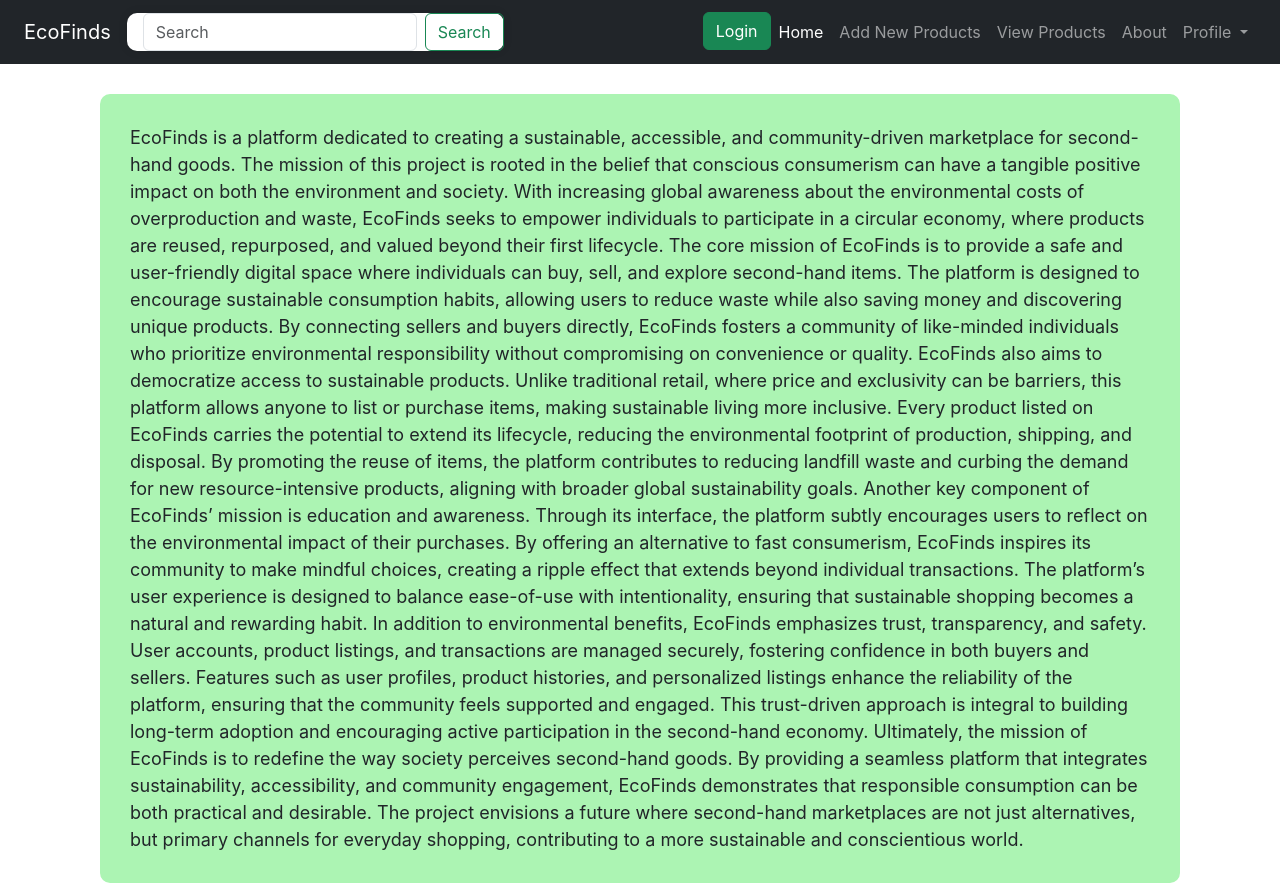
After one commit to Mahima-Koul/EcoFinds, a Flask app: page /about in a window 1280 px wide. The commit adds this page. Run offline with Flask 3, Linux system fonts and the light colour scheme.

Commit message:
final changes

```diff
--- a/app.py
+++ b/app.py
@@ -90,6 +90,13 @@ def add_product():
         return redirect(url_for("view_listings"))
     return render_template("add_product.html")
 
+#-----browsing------
+@app.route("/browse")
+def browse():
+    products = Product.query.filter_by(user_id=session['user_id']).all()
+    return render_template("browse.html", products=products)
+
+
 #-----product listing------
 @app.route("/view-listings")
 def view_listings():
@@ -108,23 +115,15 @@ def account():
     user = User.query.get(session["user_id"])  # fetch current user from DB
     return render_template("account.html", user=user)
 
+@app.route("/about")
+def about():
+    return render_template('about.html')
 
-
-
-
-@app.route("/show_users")
-def show_users():
-    users = User.query.all()
-    output = "<h2>Registered Users:</h2>"
-    for u in users:
-        output += f"<p>ID: {u.id} | Username: {u.username} | Email: {u.email} | Password: {u.password}</p>"
-    return output
-
-@app.route("/show_products")
-def show():
-    prod= Product.query.all()
-    print(prod)
-    return "hello"
+@app.route("/logout")
+def logout():
+    session.clear()
+    flash("Logged out successfully", "success")
+    return redirect(url_for("home"))
 
 
 
--- a/static/style.css
+++ b/static/style.css
@@ -25,20 +25,16 @@ body {
     text-decoration: underline;
 }
 
-/* Reset dropdown items to default Bootstrap colors */
 .dropdown-item {
     color: black;
-    /* text color */
 }
 
 .dropdown-item:hover {
     background-color: #80ED99;
-    /* hover background */
     color: white;
 }
 
 
-/* Buttons */
 button {
     background-color: #22577A;
     color: white;
@@ -52,7 +48,6 @@ button:hover {
     background-color: #22577A;
 }
 
-/* Forms */
 input[type="text"],
 input[type="email"],
 input[type="password"] {
@@ -64,7 +59,6 @@ input[type="password"] {
     border-radius: 5px;
 }
 
-/* Center form */
 form {
     max-width: 400px;
     background-color: white;
@@ -94,3 +88,16 @@ form {
     /* horizontally center content */
     color: white;
 }
+
+article{
+    background-color: rgb(172, 244, 179);
+    padding: 10px;
+    align-items: center;
+    margin-top: 30px;
+    margin-left: 100px;
+    margin-right: 100px;
+    border-radius: 10px;
+    padding: 30px;
+    font-size: large;
+
+}
--- /dev/null
+++ b/templates/about.html
@@ -0,0 +1,107 @@
+<!DOCTYPE html>
+<html lang="en">
+
+<head>
+    <meta charset="UTF-8">
+    <meta name="viewport" content="width=device-width, initial-scale=1.0">
+    <title>Document</title>
+    <link href="https://cdn.jsdelivr.net/npm/bootstrap@5.3.3/dist/css/bootstrap.min.css" rel="stylesheet">
+    <link rel="stylesheet" href="/static/style.css">
+
+</head>
+
+<body>
+    <nav class="navbar navbar-expand-lg navbar-dark bg-dark">
+
+        <div class="container-fluid">
+            <a class="navbar-brand" href="/">EcoFinds</a>
+            <form class="d-flex" role="search">
+                <input class="form-control me-2" type="search" placeholder="Search" aria-label="Search" />
+                <button class="btn btn-outline-success" type="submit">Search</button>
+            </form>
+            <button class="navbar-toggler" type="button" data-bs-toggle="collapse"
+                data-bs-target="#navbarSupportedContent" aria-controls="navbarSupportedContent" aria-expanded="false"
+                aria-label="Toggle navigation">
+                <span class="navbar-toggler-icon"></span>
+            </button>
+            <div class="collapse navbar-collapse" id="navbarSupportedContent">
+                <ul class="navbar-nav ms-auto mb-2 mb-lg-0">
+                    <li class="nav-item">
+                        <a class="btn btn-success ms-2" href="/login">Login</a>
+                    </li>
+
+                    <li class="nav-item">
+                        <a class="nav-link active" aria-current="page" href="#">Home</a>
+                    </li>
+                    <li class="nav-item">
+                        <a class="nav-link" href="/add-product">Add New Products</a>
+                    </li>
+                    <li class="nav-item">
+                        <a class="nav-link" href="/view-listings">View Products</a>
+                    </li>
+                    <li class="nav-item">
+                        <a class="nav-link" href="/about">About</a>
+                    </li>
+                    <li class="nav-item dropdown">
+                        <a class="nav-link dropdown-toggle" href="#" role="button" data-bs-toggle="dropdown"
+                            aria-expanded="false">
+                            Profile
+                        </a>
+                        <ul class="dropdown-menu">
+                            <li><a class="dropdown-item" href="/account">Account</a></li>
+                            <li><a class="dropdown-item" href="#">Settings</a></li>
+                            <li>
+                                <hr class="dropdown-divider">
+                            </li>
+                            <li><a class="dropdown-item" href="/logout">Log Out</a></li>
+                        </ul>
+                    </li>
+                </ul>
+            </div>
+        </div>
+    </nav>
+
+    <div>
+        <article>
+            EcoFinds is a platform dedicated to creating a sustainable, accessible, and community-driven marketplace for
+            second-hand goods. The mission of this project is rooted in the belief that conscious consumerism can have a
+            tangible positive impact on both the environment and society. With increasing global awareness about the
+            environmental costs of overproduction and waste, EcoFinds seeks to empower individuals to participate in a
+            circular economy, where products are reused, repurposed, and valued beyond their first lifecycle.
+
+            The core mission of EcoFinds is to provide a safe and user-friendly digital space where individuals can buy,
+            sell, and explore second-hand items. The platform is designed to encourage sustainable consumption habits,
+            allowing users to reduce waste while also saving money and discovering unique products. By connecting
+            sellers and buyers directly, EcoFinds fosters a community of like-minded individuals who prioritize
+            environmental responsibility without compromising on convenience or quality.
+
+            EcoFinds also aims to democratize access to sustainable products. Unlike traditional retail, where price and
+            exclusivity can be barriers, this platform allows anyone to list or purchase items, making sustainable
+            living more inclusive. Every product listed on EcoFinds carries the potential to extend its lifecycle,
+            reducing the environmental footprint of production, shipping, and disposal. By promoting the reuse of items,
+            the platform contributes to reducing landfill waste and curbing the demand for new resource-intensive
+            products, aligning with broader global sustainability goals.
+
+            Another key component of EcoFinds’ mission is education and awareness. Through its interface, the platform
+            subtly encourages users to reflect on the environmental impact of their purchases. By offering an
+            alternative to fast consumerism, EcoFinds inspires its community to make mindful choices, creating a ripple
+            effect that extends beyond individual transactions. The platform’s user experience is designed to balance
+            ease-of-use with intentionality, ensuring that sustainable shopping becomes a natural and rewarding habit.
+
+            In addition to environmental benefits, EcoFinds emphasizes trust, transparency, and safety. User accounts,
+            product listings, and transactions are managed securely, fostering confidence in both buyers and sellers.
+            Features such as user profiles, product histories, and personalized listings enhance the reliability of the
+            platform, ensuring that the community feels supported and engaged. This trust-driven approach is integral to
+            building long-term adoption and encouraging active participation in the second-hand economy.
+
+            Ultimately, the mission of EcoFinds is to redefine the way society perceives second-hand goods. By providing
+            a seamless platform that integrates sustainability, accessibility, and community engagement, EcoFinds
+            demonstrates that responsible consumption can be both practical and desirable. The project envisions a
+            future where second-hand marketplaces are not just alternatives, but primary channels for everyday shopping,
+            contributing to a more sustainable and conscientious world.
+        </article>
+    </div>
+
+</body>
+
+</html>
--- a/templates/index.html
+++ b/templates/index.html
@@ -51,7 +51,7 @@
               <li>
                 <hr class="dropdown-divider">
               </li>
-              <li><a class="dropdown-item" href="#">Log Out</a></li>
+              <li><a class="dropdown-item" href="/logout">Log Out</a></li>
             </ul>
           </li>
         </ul>
@@ -61,7 +61,7 @@
 
   <div class="mainbody-mainpage">
     <span>Your Best Sustainable Second Hand Marketplace</span>
-    <button>Click Here to Browse Products</button>
+    <a href="/browse" class="btn btn-success">Click Here to Browse Products</a>
 
   </div>
 
```
